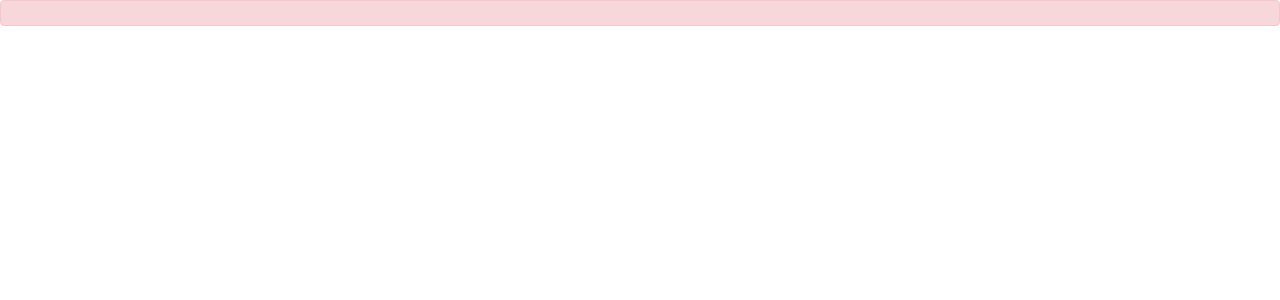
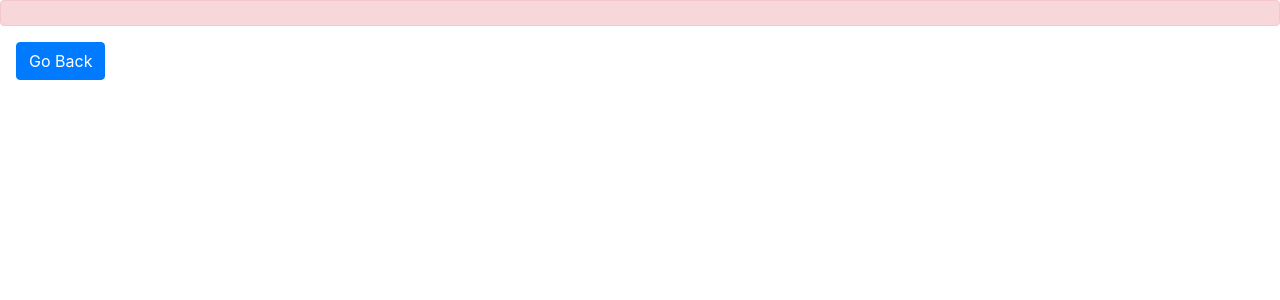
Before and after one commit to zrakhimov/book-review-website, a Flask app: template templates/error.html in a window 1280 px wide. Shown: the part 56-356 px from the top of the page. Run offline with Flask 2, Linux system fonts and the light colour scheme; the template is opened without the code that fills it, so the values that code supplies are empty; parts of the project's set-up code (start-up, migrations or seed data) failed here and were passed over; some libraries are stand-ins or nearby versions.

Commit message:
Add back button in the error screen

```diff
--- a/templates/error.html
+++ b/templates/error.html
@@ -8,4 +8,6 @@
   <div class="alert alert-danger" role="alert">
       {{message}}
   </div>
+  <a class="btn btn-primary ml-3" href="javascript:history.back()" role="button">Go Back</a>
+
 {% endblock %}
--- a/templates/index.html
+++ b/templates/index.html
@@ -3,6 +3,7 @@
 {% block title %} Home Page {% endblock %}}
 
 {% block body %}
+
 <div class="container">
   <div class="row">
     <div class="col-md-6 my-5">
```
Also changed, not shown: 1 other file.
